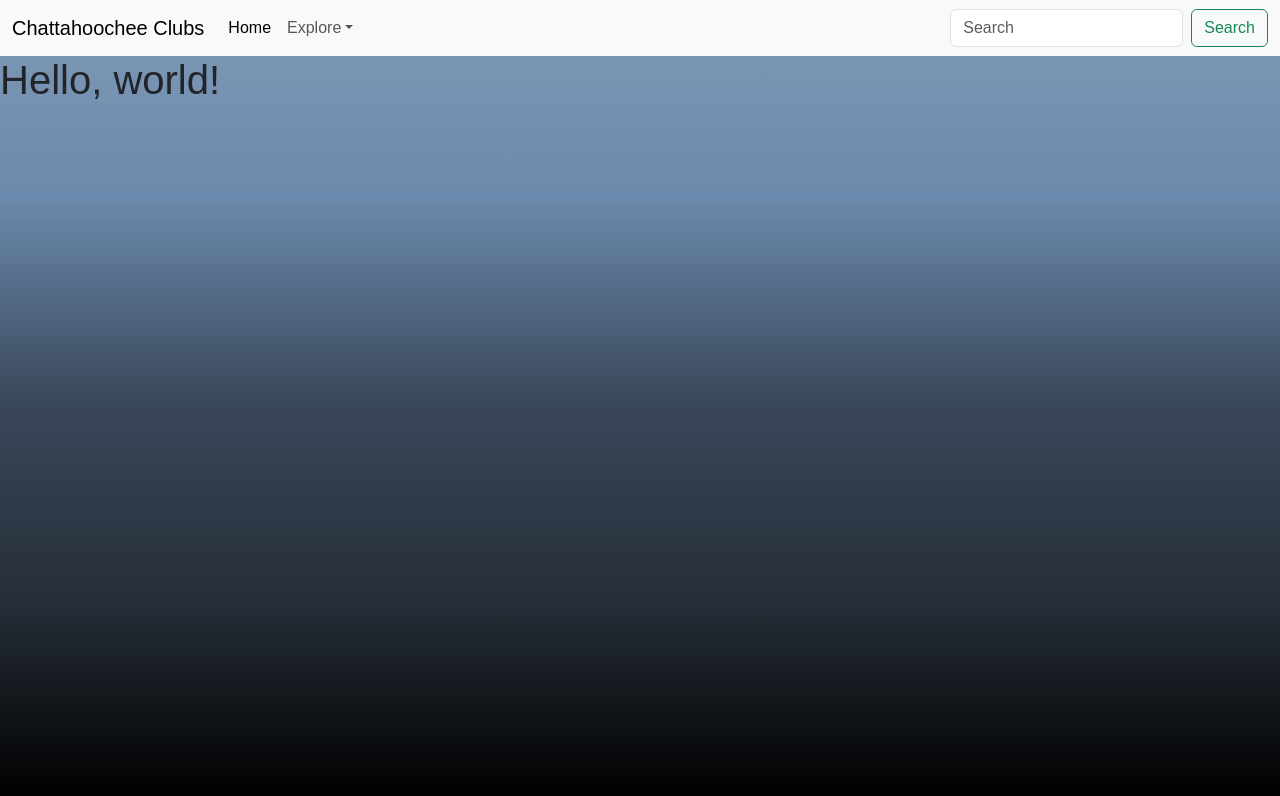
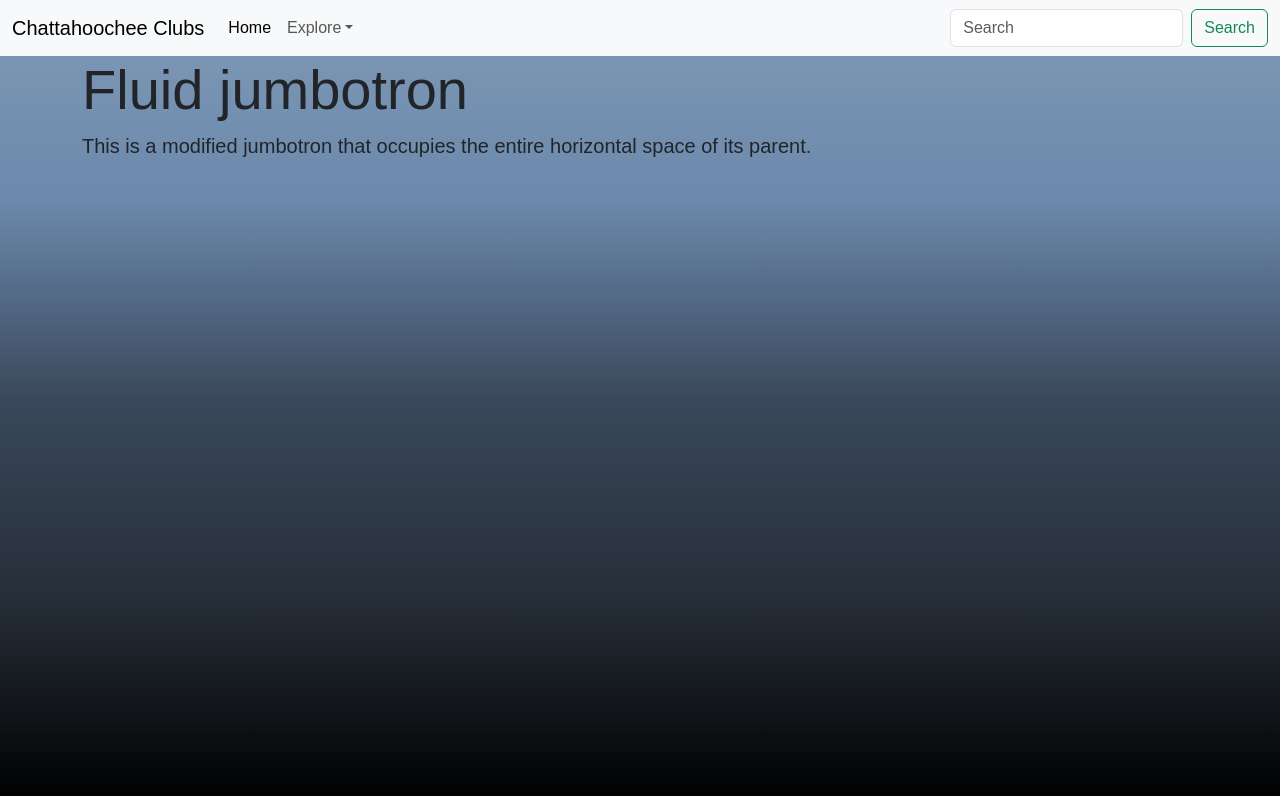
Before and after one commit to MiracleMeds/Final-Project-2024, a plain HTML site: page index.html in a window 1280 px wide. Drawn offline with nearby package versions, Linux system fonts and the light colour scheme.

Commit message:
Update index.html

```diff
--- a/index.html
+++ b/index.html
@@ -48,9 +48,21 @@
         </header>
 
         <footer>
-
+            <div class="wrapper">
+                <main>
+                    <!-- add buttons to the grid system -->
+                     <!-- Jumbotron should be a callout to the reader to join a club if they haven't already. There should be a join button and a photo in the background -->
+                    <div class="jumbotron jumbotron-fluid">
+                        <div class="container">
+                          <h1 class="display-4">Fluid jumbotron</h1>
+                          <p class="lead">This is a modified jumbotron that occupies the entire horizontal space of its parent.</p>
+                        </div>
+                      </div>
+                      <!-- add features using the grid system from bootstrap -->
+                </main>
+            </div>
         </footer>
-        <h1>Hello, world!</h1>
+        <h1></h1>
         <script src="https://cdn.jsdelivr.net/npm/bootstrap@5.3.3/dist/js/bootstrap.bundle.min.js" integrity="sha384-YvpcrYf0tY3lHB60NNkmXc5s9fDVZLESaAA55NDzOxhy9GkcIdslK1eN7N6jIeHz" crossorigin="anonymous"></script>
     </body>
   </div>
```
